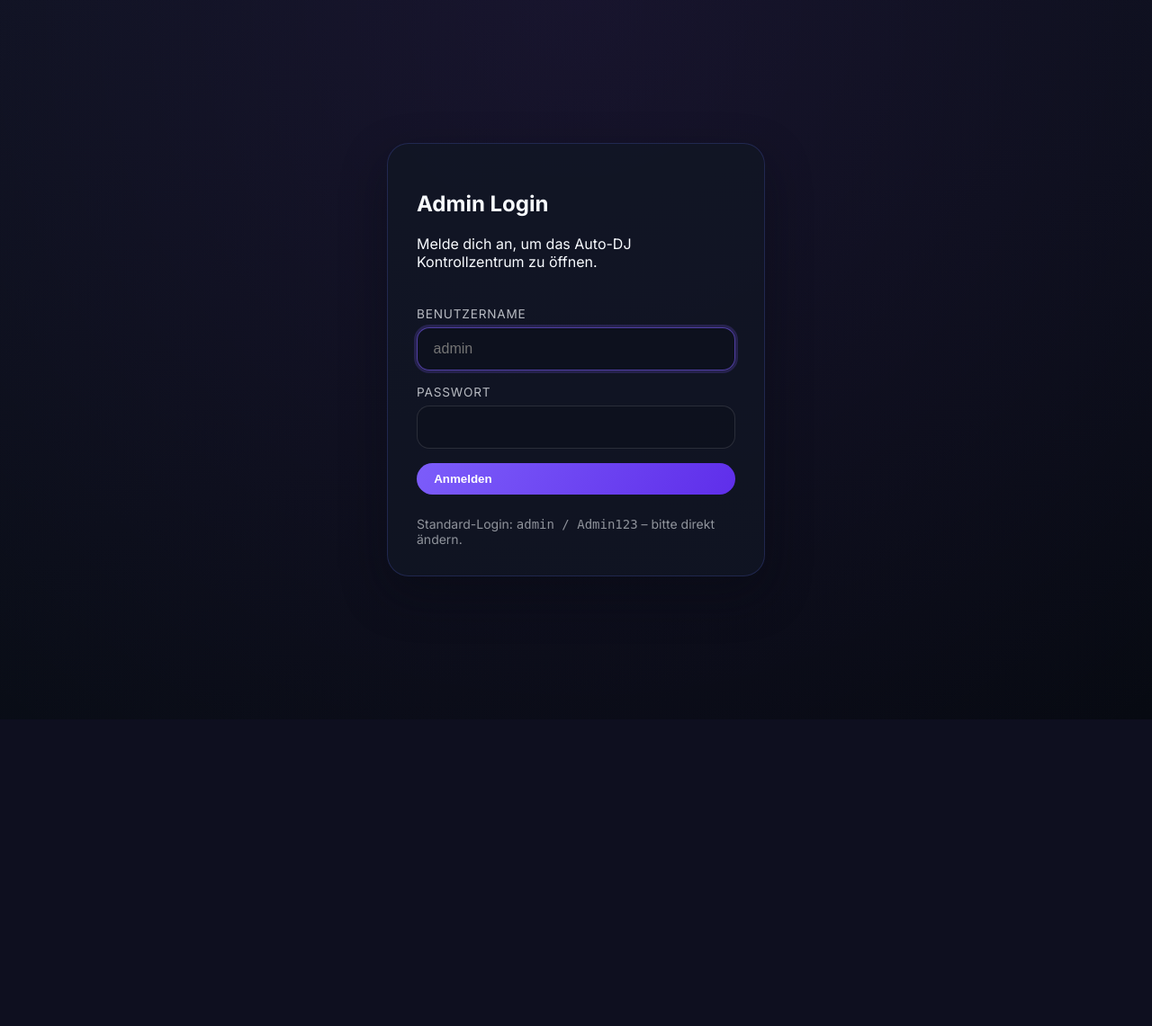
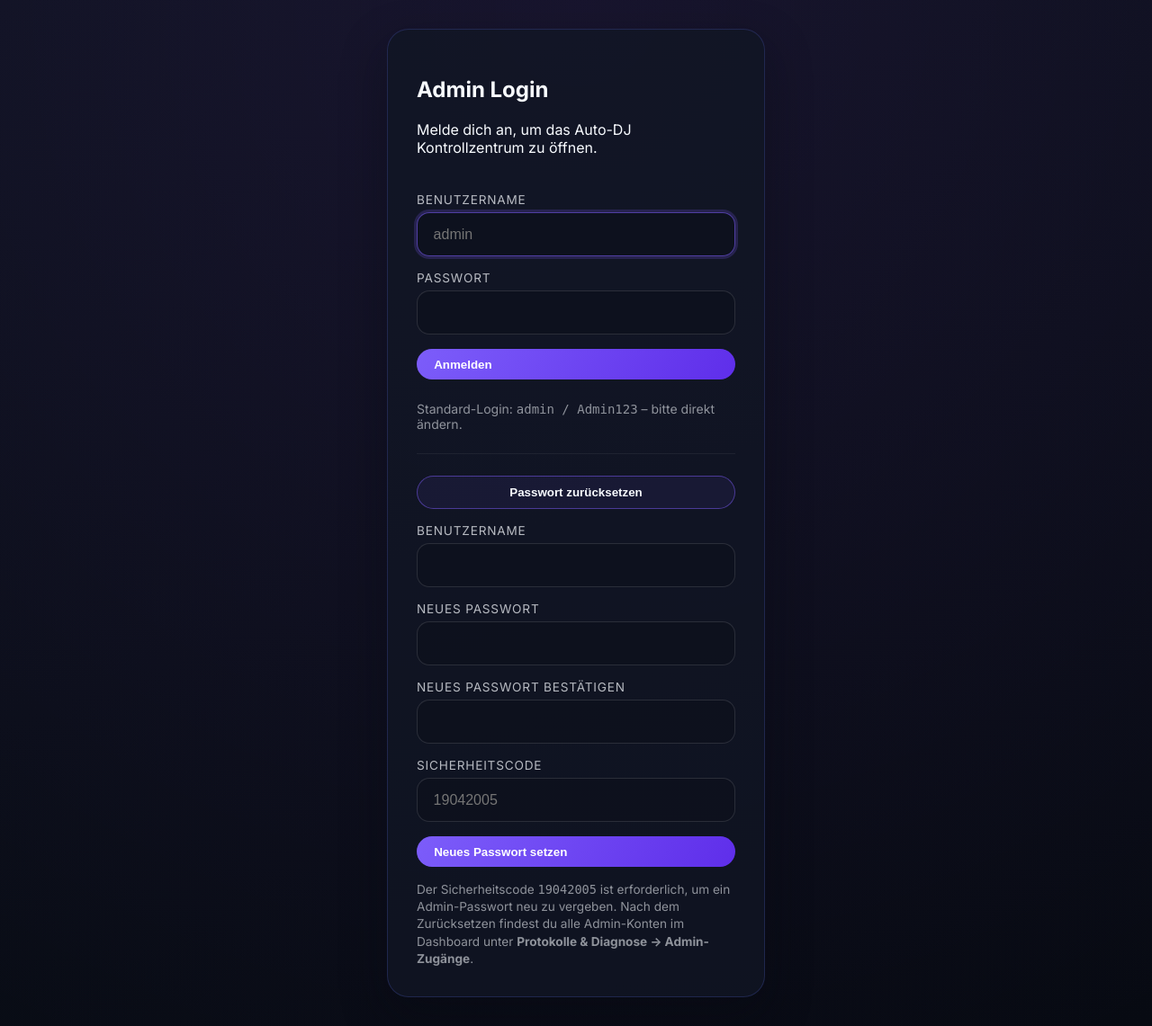
Before and after one commit to Schlaxi1904/AutoDJ, a FastAPI app: page /admin/login in a window 1280 px wide. Shown: the whole page at 90% size. Before the commit the page ends 800 px from the top, so only its background shows below. Run offline with FastAPI, Linux system fonts and the light colour scheme.

Commit message:
Add admin password reset flow with security code

```diff
--- a/src/auto_dj/services/admin.py
+++ b/src/auto_dj/services/admin.py
@@ -66,7 +66,10 @@ class AdminService:
             user.updated_at = datetime.utcnow()
             session.add(user)
 
-    def reset_password(self, username: str, new_password: str) -> None:
+    def reset_password(self, username: str, new_password: str, reset_code: str) -> None:
+        expected_code = self._config.web_security.password_reset_code
+        if not reset_code or reset_code.strip() != expected_code:
+            raise ValueError("Ungültiger Zurücksetzcode")
         with self._db.session() as session:
             user = session.execute(
                 select(AdminUser).where(AdminUser.username == username)
--- a/src/auto_dj/web/app.py
+++ b/src/auto_dj/web/app.py
@@ -328,6 +328,12 @@ class PasswordChangeRequest(BaseModel):
     new_password: str
 
 
+class PasswordResetRequest(BaseModel):
+    username: str
+    new_password: str
+    reset_code: str
+
+
 class QueueStatusOut(BaseModel):
     entries: List[QueueEntryOut]
     remaining_slots: int
@@ -617,6 +623,20 @@ async def admin_change_password(
     return Response(status_code=status.HTTP_204_NO_CONTENT)
 
 
+@app.post("/admin/password-reset")
+async def admin_password_reset(
+    payload: PasswordResetRequest,
+    admin_service: AdminService = Depends(get_admin_service),
+) -> JSONResponse:
+    try:
+        admin_service.reset_password(
+            payload.username, payload.new_password, payload.reset_code
+        )
+    except ValueError as exc:  # pragma: no cover - simple validation branch
+        raise HTTPException(status_code=status.HTTP_400_BAD_REQUEST, detail=str(exc)) from exc
+    return JSONResponse({"message": "reset"})
+
+
 @app.get("/admin/state", response_model=AdminDashboardStateOut)
 async def admin_state(
     queue: QueueManager = Depends(get_queue_manager),
--- a/src/auto_dj/web/static/login.js
+++ b/src/auto_dj/web/static/login.js
@@ -1,6 +1,8 @@
 const loginForm = document.getElementById("login-form");
 const toast = document.getElementById("toast");
 const toastMessage = document.getElementById("toast-message");
+const resetToggle = document.getElementById("reset-toggle");
+const resetForm = document.getElementById("reset-form");
 
 function showToast(message, variant = "info") {
   if (!toast || !toastMessage) {
@@ -44,6 +46,71 @@ async function submitLogin(event) {
   }
 }
 
+function toggleResetForm() {
+  if (!resetForm) {
+    return;
+  }
+  const shouldShow = resetForm.hasAttribute("hidden");
+  if (shouldShow) {
+    resetForm.removeAttribute("hidden");
+    const username = resetForm.querySelector("#reset-username");
+    if (username instanceof HTMLInputElement) {
+      username.focus();
+    }
+  } else {
+    resetForm.setAttribute("hidden", "hidden");
+  }
+}
+
+async function submitPasswordReset(event) {
+  event.preventDefault();
+  if (!resetForm) {
+    return;
+  }
+  const formData = new FormData(resetForm);
+  const username = formData.get("username");
+  const newPassword = formData.get("new_password");
+  const confirmPassword = formData.get("confirm_password");
+  const resetCode = formData.get("reset_code");
+
+  if (!username || !newPassword || !confirmPassword || !resetCode) {
+    showToast("Bitte alle Felder ausfüllen", "error");
+    return;
+  }
+
+  if (newPassword !== confirmPassword) {
+    showToast("Passwörter stimmen nicht überein", "error");
+    return;
+  }
+
+  try {
+    const response = await fetch("/admin/password-reset", {
+      method: "POST",
+      headers: {
+        "Content-Type": "application/json",
+      },
+      body: JSON.stringify({
+        username,
+        new_password: newPassword,
+        reset_code: resetCode,
+      }),
+    });
+    if (!response.ok) {
+      const data = await response.json().catch(() => ({}));
+      throw new Error(data.detail || "Zurücksetzen fehlgeschlagen");
+    }
+    resetForm.reset();
+    resetForm.setAttribute("hidden", "hidden");
+    showToast("Passwort erfolgreich zurückgesetzt", "success");
+  } catch (error) {
+    if (error instanceof Error) {
+      showToast(error.message, "error");
+    } else {
+      showToast("Unbekannter Fehler", "error");
+    }
+  }
+}
+
 if (loginForm) {
   loginForm.addEventListener("submit", submitLogin);
   const username = document.getElementById("login-username");
@@ -51,3 +118,11 @@ if (loginForm) {
     username.focus();
   }
 }
+
+if (resetToggle) {
+  resetToggle.addEventListener("click", toggleResetForm);
+}
+
+if (resetForm) {
+  resetForm.addEventListener("submit", submitPasswordReset);
+}
--- a/src/auto_dj/web/static/styles.css
+++ b/src/auto_dj/web/static/styles.css
@@ -533,6 +533,43 @@ body {
   font-size: 0.875rem;
 }
 
+.admin-reset {
+  border-top: 1px solid var(--card-border);
+  padding-top: 1.5rem;
+  display: grid;
+  gap: 1rem;
+}
+
+.admin-reset__toggle {
+  appearance: none;
+  border: 1px solid rgba(124, 93, 250, 0.5);
+  background: rgba(124, 93, 250, 0.08);
+  color: var(--text-primary);
+  padding: 0.6rem 1rem;
+  border-radius: 999px;
+  font-weight: 600;
+  cursor: pointer;
+  transition: background var(--transition), border-color var(--transition);
+}
+
+.admin-reset__toggle:hover,
+.admin-reset__toggle:focus-visible {
+  background: rgba(124, 93, 250, 0.16);
+  border-color: rgba(124, 93, 250, 0.8);
+}
+
+.admin-reset__panel {
+  display: grid;
+  gap: 1rem;
+}
+
+.admin-reset__hint {
+  margin: 0;
+  color: var(--text-muted);
+  font-size: 0.85rem;
+  line-height: 1.4;
+}
+
 .admin-accounts {
   display: grid;
   gap: 1rem;
--- a/src/auto_dj/web/templates/admin_login.html
+++ b/src/auto_dj/web/templates/admin_login.html
@@ -33,6 +33,49 @@
           <button class="button" type="submit">Anmelden</button>
         </form>
         <p class="admin-hint">Standard-Login: <code>admin / Admin123</code> &ndash; bitte direkt ändern.</p>
+        <section class="admin-reset">
+          <button class="admin-reset__toggle" type="button" id="reset-toggle">
+            Passwort zurücksetzen
+          </button>
+          <form class="admin-form admin-reset__panel" id="reset-form" autocomplete="off" hidden>
+            <label class="input" for="reset-username">
+              <span class="input__label">Benutzername</span>
+              <input id="reset-username" name="username" type="text" required />
+            </label>
+            <label class="input" for="reset-new-password">
+              <span class="input__label">Neues Passwort</span>
+              <input id="reset-new-password" name="new_password" type="password" minlength="8" required />
+            </label>
+            <label class="input" for="reset-confirm-password">
+              <span class="input__label">Neues Passwort bestätigen</span>
+              <input
+                id="reset-confirm-password"
+                name="confirm_password"
+                type="password"
+                minlength="8"
+                required
+              />
+            </label>
+            <label class="input" for="reset-code">
+              <span class="input__label">Sicherheitscode</span>
+              <input
+                id="reset-code"
+                name="reset_code"
+                type="text"
+                inputmode="numeric"
+                pattern="\d{8}"
+                placeholder="19042005"
+                required
+              />
+            </label>
+            <button class="button" type="submit">Neues Passwort setzen</button>
+          </form>
+          <p class="admin-reset__hint">
+            Der Sicherheitscode <code>19042005</code> ist erforderlich, um ein Admin-Passwort neu zu vergeben.
+            Nach dem Zurücksetzen findest du alle Admin-Konten im Dashboard unter
+            <strong>Protokolle &amp; Diagnose &rarr; Admin-Zugänge</strong>.
+          </p>
+        </section>
       </section>
     </main>
     <div class="toast" id="toast" role="status" aria-live="polite" hidden>
```
Also changed, not shown: src/auto_dj/config.py (+13 -1 lines), README.md.
